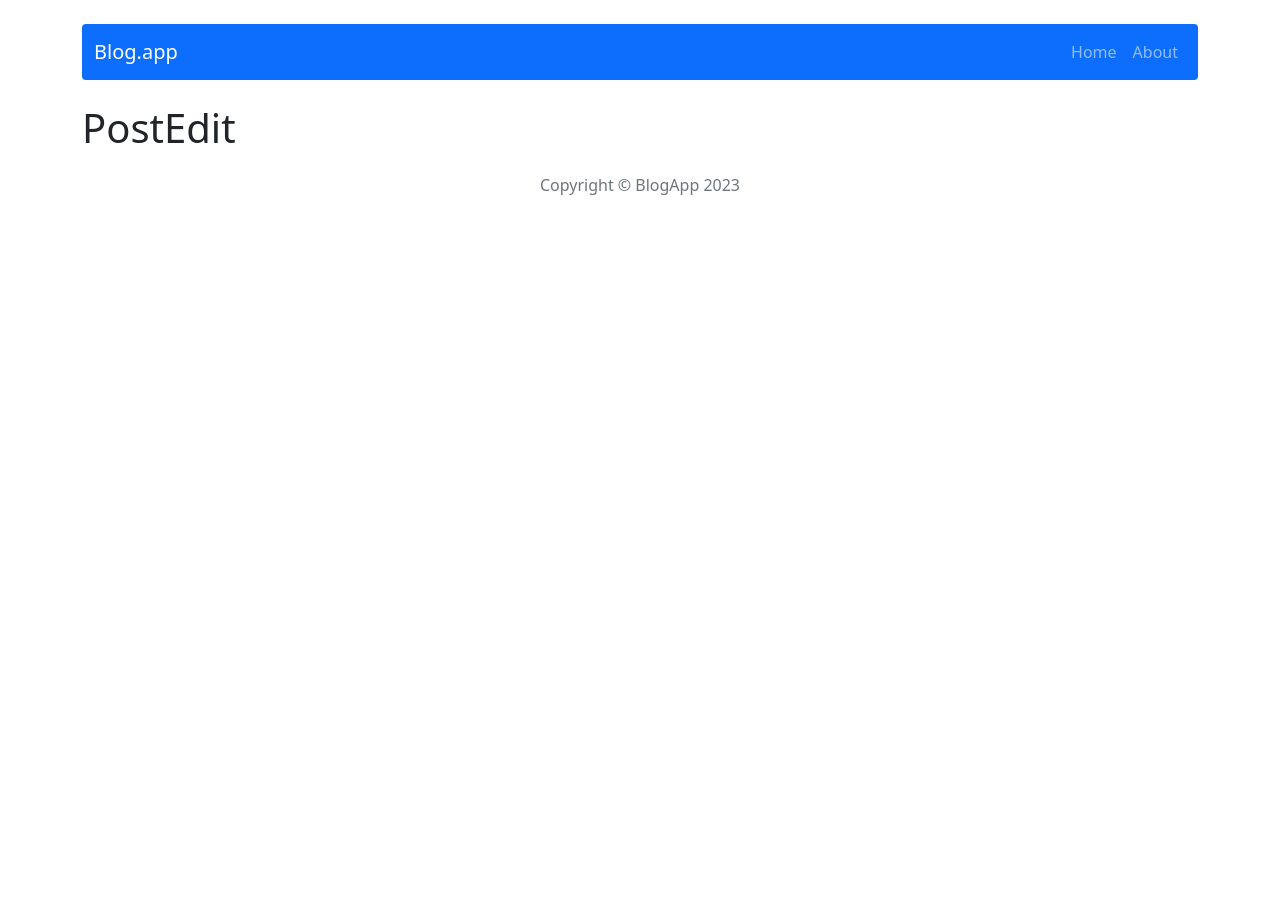
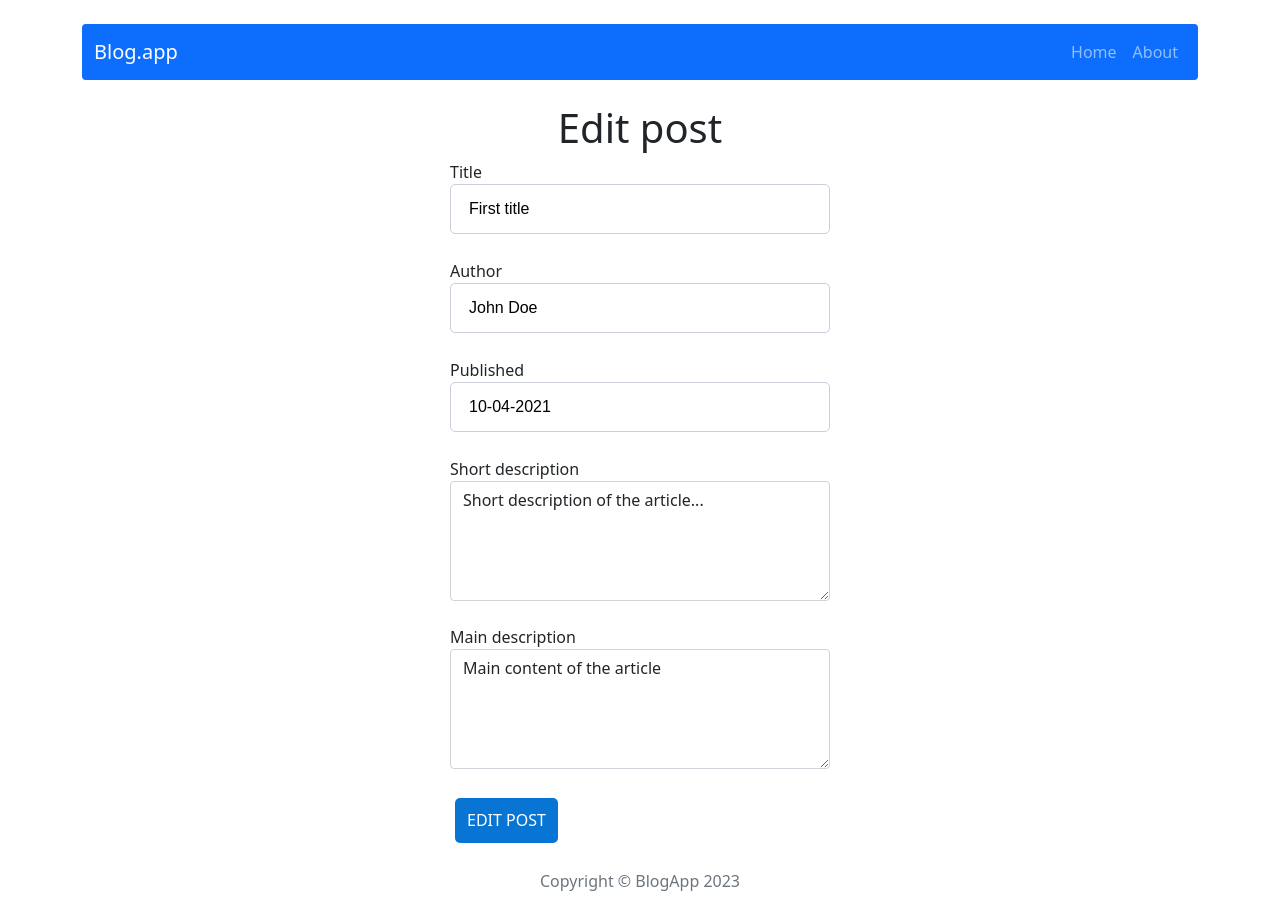
Before and after one commit to stanleyoos/Blog-app, a React (Create React App) app: page /post/edit/1 in a window 1280 px wide. Before the commit the page ends 800 px from the top, so only its background shows below. Built offline with nearby package versions, Linux system fonts and the light colour scheme.

Commit message:
build command

```diff
--- a/package.json
+++ b/package.json
@@ -11,6 +11,7 @@
     "@types/react": "^18.0.31",
     "@types/react-dom": "^18.0.11",
     "bootstrap": "5.1.3",
+    "http-server": "^14.1.1",
     "react": "^18.2.0",
     "react-bootstrap": "2.0",
     "react-dom": "^18.2.0",
--- a/src/components/features/EditPostForm/EditPostForm.tsx
+++ b/src/components/features/EditPostForm/EditPostForm.tsx
@@ -1,9 +1,21 @@
 import PostForm from '../PostForm/PostForm'
-import { useDispatch } from 'react-redux'
+import { useDispatch, useSelector } from 'react-redux'
+import { PostInterface } from '../../../redux/initialState'
+import { editPost, getSinglePost } from '../../../redux/subreducers/postReducer'
+import { Navigate, useNavigate, useParams } from 'react-router-dom'
 
 const EditPostForm = () => {
   const dispatch = useDispatch()
-  return <div>EditPostForm</div>
+  const navigate = useNavigate()
+
+  const { id } = useParams()
+  const post = useSelector((state) => getSinglePost(state, id))
+  const handleEditPost = (post: PostInterface) => {
+    dispatch(editPost(post))
+    navigate('/')
+  }
+  if (!post) return <Navigate to="/" />
+  return <PostForm action={handleEditPost} actionText="Edit post" post={post} />
 }
 
 export default EditPostForm
--- a/src/components/features/PostForm/PostForm.tsx
+++ b/src/components/features/PostForm/PostForm.tsx
@@ -10,18 +10,18 @@ interface PostFormInterface {
   post?: PostInterface
 }
 
-const PostForm = ({ action, actionText, ...props }: PostFormInterface) => {
-  const [title, setTitle] = useState(props.title || '')
-  const [author, setAuthor] = useState(props.author || '')
-  const [publishedDate, setPublishedDate] = useState(props.publishedDate || '')
+const PostForm = ({ action, actionText, post }: PostFormInterface) => {
+  const [title, setTitle] = useState(post?.title || '')
+  const [author, setAuthor] = useState(post?.author || '')
+  const [publishedDate, setPublishedDate] = useState(post?.publishedDate || '')
   const [shortDescription, setShortDescription] = useState(
-    props.shortDescription || ''
+    post?.shortDescription || ''
   )
-  const [content, setContent] = useState(props.content || '')
+  const [content, setContent] = useState(post?.content || '')
 
   const handleSubmit = () => {
-    console.log('Submit')
     action({
+      id: post?.id,
       title,
       author,
       publishedDate,
--- a/src/components/pages/PostEdit/PostEdit.tsx
+++ b/src/components/pages/PostEdit/PostEdit.tsx
@@ -1,5 +1,12 @@
+import EditPostForm from '../../features/EditPostForm/EditPostForm'
+
 const PostEdit = () => {
-  return <h1>PostEdit</h1>
+  return (
+    <>
+      <h1 className="text-center">Edit post</h1>
+      <EditPostForm />
+    </>
+  )
 }
 
 export default PostEdit
--- a/src/redux/subreducers/postReducer.ts
+++ b/src/redux/subreducers/postReducer.ts
@@ -3,17 +3,17 @@ import { PostInterface } from '../initialState'
 
 // selectors
 export const getAllPosts = (state: any) => state.posts
+export const getSinglePost = (state: any, id: string | undefined) =>
+  state.posts.find((post: any) => post.id === id)
 
-export const getSinglePost = (state: any, id: string | undefined) =>
-  state.posts.filter((post: any) => post.id === id)[0]
 // actions
-
 export const deletePost = (payload: any) => ({ type: DELETE_POST, payload })
 export const addPost = (payload: any) => ({ type: ADD_POST, payload })
 export const editPost = (payload: any) => ({ type: EDIT_POST, payload })
 
 const createActionName = (actionName: string): string =>
   `app/posts/${actionName}`
+
 const DELETE_POST = createActionName('DELETE_POST')
 const ADD_POST = createActionName('ADD_POST')
 const EDIT_POST = createActionName('EDIT_POST')
```
Also changed, not shown: 14 other files (tests, documents, lock files or other folders).
